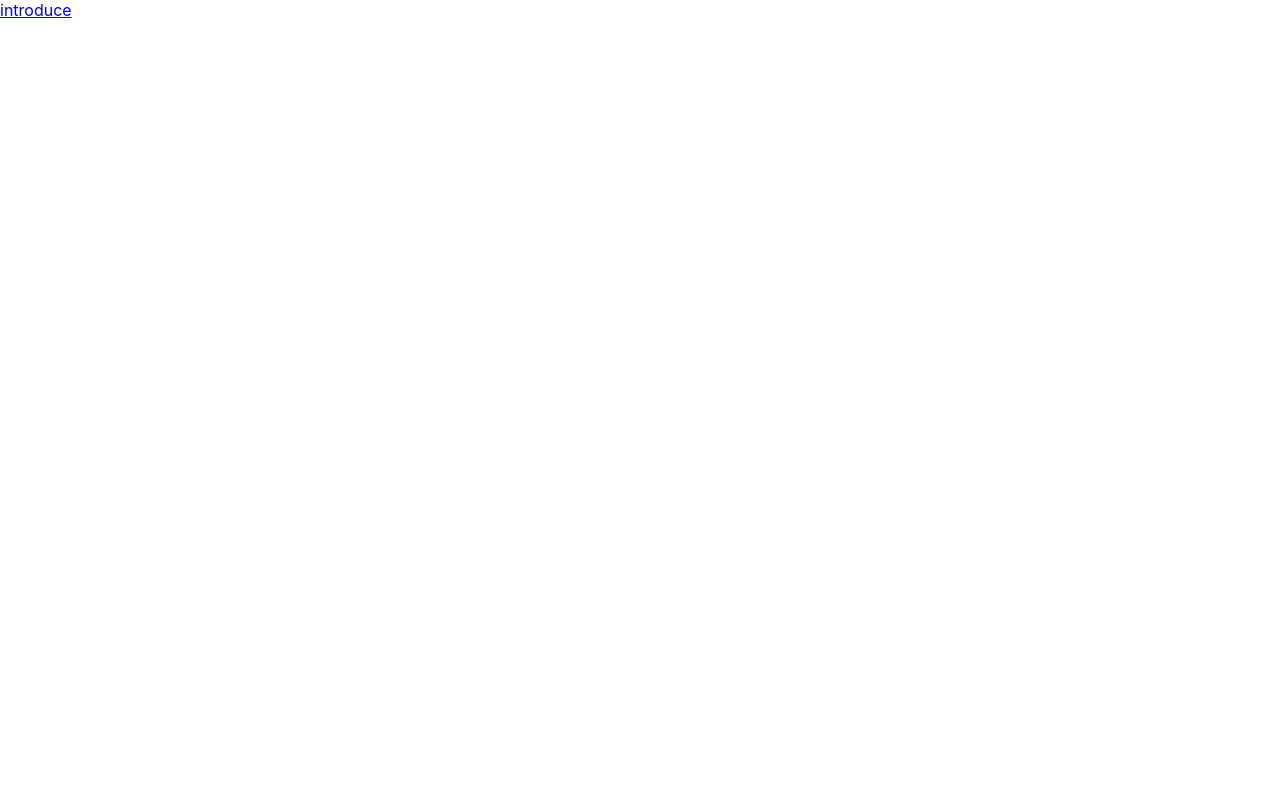
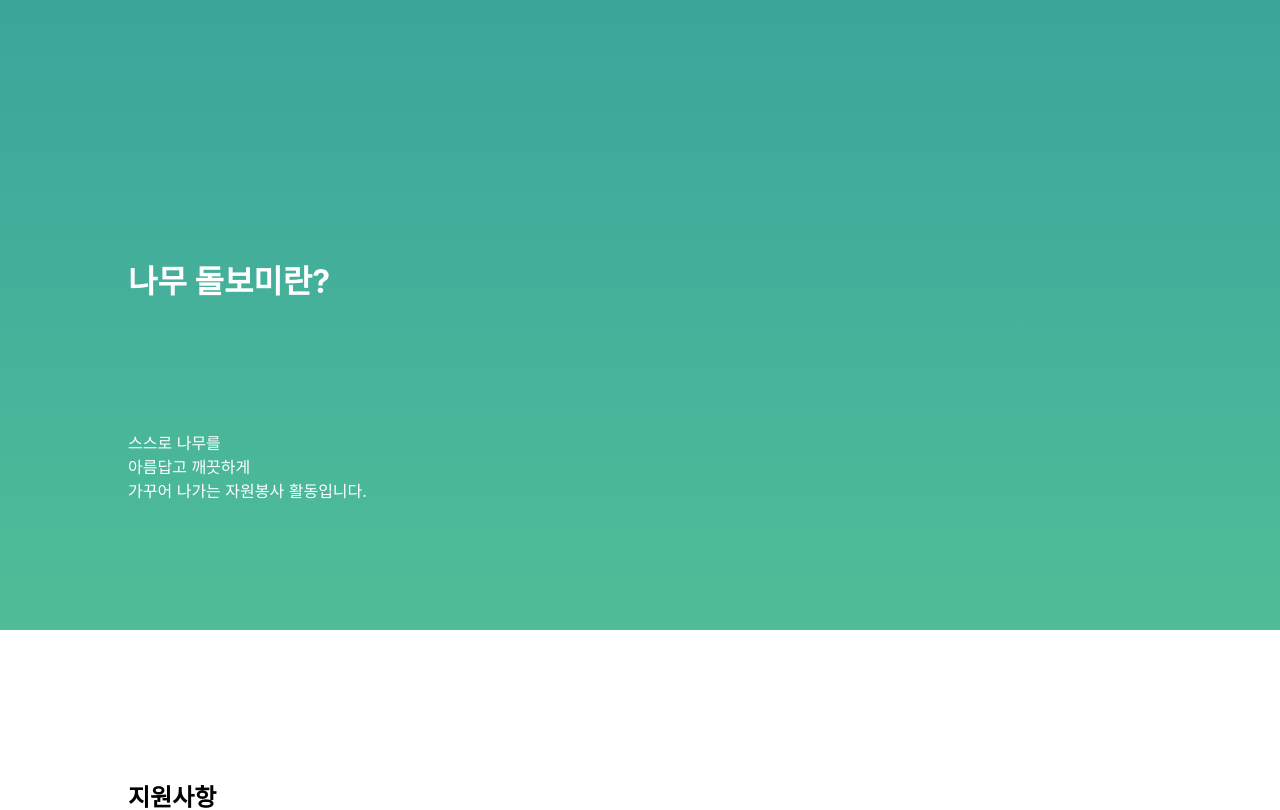
Before and after one commit to jinlee0310/seoul-garosu, a React (Create React App) app: page / in a window 1280 px wide. Before the commit this address had no page. Shown: the top 810 px of the page. Built offline with nearby package versions, Linux system fonts and the light colour scheme.

Commit message:
modify:build file

```diff
--- a/src/App.js
+++ b/src/App.js
@@ -1,18 +1,10 @@
 import React from 'react';
-import { BrowserRouter as Router, Link, Route, Routes } from 'react-router-dom';
 import CaretreeIntroduce from './pages/CaretreeIntroduce';
-import DataVisualization from './pages/DataVisualization';
 
 function App() {
   return (
     <div className="App">
-      <Router>
-        <Link to="/caretreeintroduce">introduce</Link>
-        <Routes>
-          <Route path="/caretreeintroduce" element={<CaretreeIntroduce />} />
-          <Route path="/datavisualization" element={<DataVisualization />} />
-        </Routes>
-      </Router>
+      <CaretreeIntroduce />
     </div>
   );
 }
```
Also changed, not shown: public/logo192.png (added), 20 other files (tests, documents, lock files or other folders).
